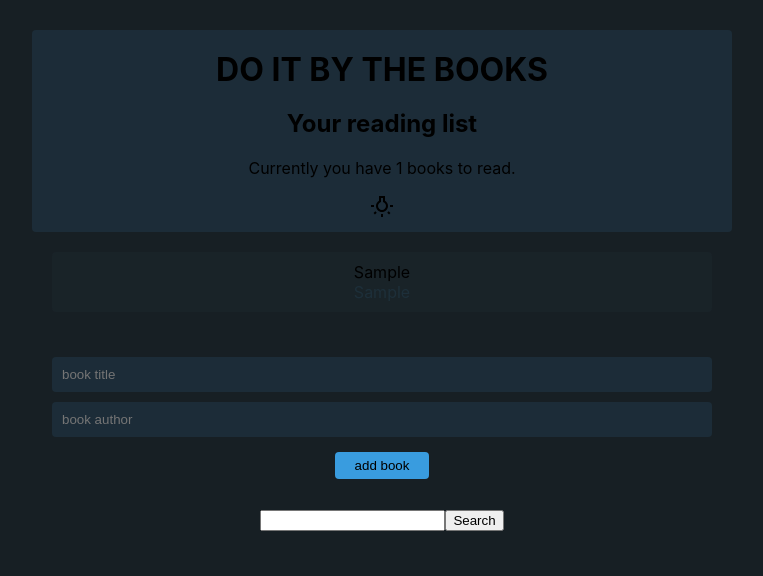
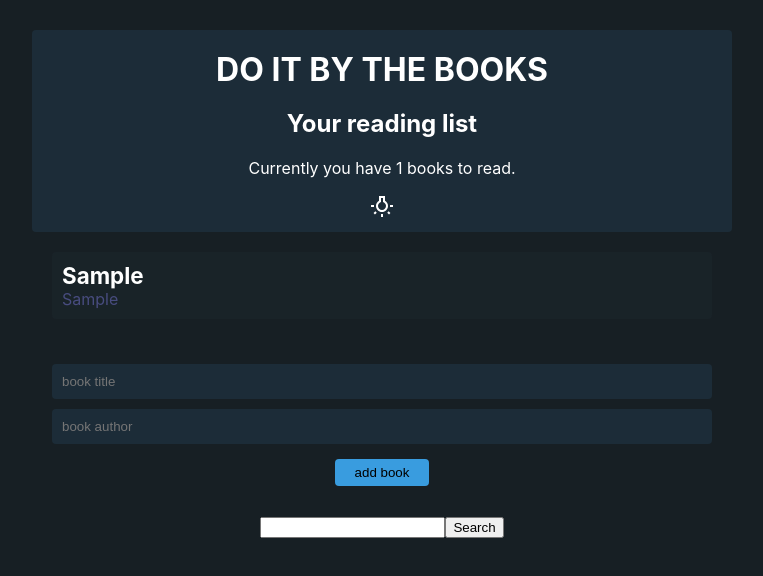
Before and after one commit to kemenykristof/book-repository, a React (Create React App) app: page / in a window 1280 px wide. Both pictures are taken after typing "Sample", "Sample" into the empty fields and a click on the input "add book". Shown: the top 576 px of the page, without its empty margins (258-1021 px from the left). Built offline with nearby package versions, Linux system fonts and the light colour scheme.

Commit message:
css style for dark theme

```diff
--- a/src/components/AppContainer.js
+++ b/src/components/AppContainer.js
@@ -1,7 +1,11 @@
-import React from "react";
+import React, { useContext } from "react";
 import BookContainer from "./BookContainer";
+import { ThemeContext } from "../contexts/ThemeContext";
 
 const AppContainer = () => {
+  const { isLightTheme, darkTheme, lightTheme } = useContext(ThemeContext);
+  const theme = isLightTheme ? lightTheme : darkTheme;
+
   return (
     <div
       style={{
@@ -9,7 +13,7 @@ const AppContainer = () => {
         width: "100%",
         height: "100%",
         textAlign: "center",
-        background: "#171f24",
+        background: theme.bodyBackground,
         overflow: "auto"
       }}
     >
--- a/src/components/BookContainer.js
+++ b/src/components/BookContainer.js
@@ -3,6 +3,7 @@ import Navbar from "./Navbar";
 import BookList from "./BookList";
 import BooksAPI from "./BooksAPI";
 import BookForm from "./BookForm";
+import { ThemeContext } from "../contexts/ThemeContext";
 
 const BookContainer = () => {
   return (
--- a/src/components/BookDetails.js
+++ b/src/components/BookDetails.js
@@ -13,18 +13,19 @@ const BookDetails = ({ book }) => {
         borderRadius: "4px",
         padding: "10px",
         cursor: "pointer",
-        margin: "10px 0"
+        margin: "10px 0",
+        textAlign: "left"
       }}
       onClick={() => removeBook(book.id)}
     >
       <div
-        stlye={{ fontWeight: "bold", color: theme.font, fontSize: "1.6em" }}
+        style={{ fontWeight: "bold", color: theme.font, fontSize: "1.4em" }}
         className="title"
       >
         {book.title}
       </div>
       <div
-        style={{ fontSize: "1em", color: theme.inputColor }}
+        style={{ fontSize: "1em", color: theme.authorColor }}
         className="author"
       >
         {book.author}
--- a/src/components/Navbar.js
+++ b/src/components/Navbar.js
@@ -8,20 +8,21 @@ const Navbar = () => {
   const { isLightTheme, darkTheme, lightTheme } = useContext(ThemeContext);
   const theme = isLightTheme ? lightTheme : darkTheme;
 
-  const style = {
-    padding: "10px 20px",
-    textAlign: "center",
-    background: "#4bb3f917",
-    borderRadius: "4px",
-    color: "black"
-  };
-
   return (
-    <div className="navbar" style={style}>
+    <div
+      className="navbar"
+      style={{
+        padding: "10px 20px",
+        textAlign: "center",
+        background: theme.navbarColor,
+        borderRadius: "4px",
+        color: theme.font
+      }}
+    >
       <h1 style={{ margin: "10px 0" }}>DO IT BY THE BOOKS</h1>
       <h2>Your reading list</h2>
       <p>Currently you have {books.length} books to read.</p>
-      <ThemeToggle/>
+      <ThemeToggle />
     </div>
   );
 };
--- a/src/contexts/ThemeContext.js
+++ b/src/contexts/ThemeContext.js
@@ -4,12 +4,13 @@ export const ThemeContext = createContext();
 
 const ThemeContextProvider = props => {
   const [lightTheme] = useState({
-    bodyBackground: "#f5cd6d",
-    appBackground: "#f7e590",
-    navbarColor: "#4bb3f917",
+    bodyBackground: "#e6e7e5",
+    appBackground: "#f5f1da",
+    navbarColor: "#a6aa9c",
     font: "black",
-    inputColor: "#4bb3f917",
-    submitButton: "#399cdf"
+    inputColor: "#a6aa9c",
+    submitButton: "#399cdf",
+    authorColor: "#e6e7e5"
   });
 
   const [darkTheme] = useState({
@@ -19,7 +20,8 @@ const ThemeContextProvider = props => {
     navbarColor: "#4bb3f917",
     font: "#fff",
     inputColor: "#4bb3f917",
-    submitButton: "#399cdf"
+    submitButton: "#399cdf",
+    authorColor: "#484c7f"
   });
   const [isLightTheme, setisLightTheme] = useState(false);
 
```
